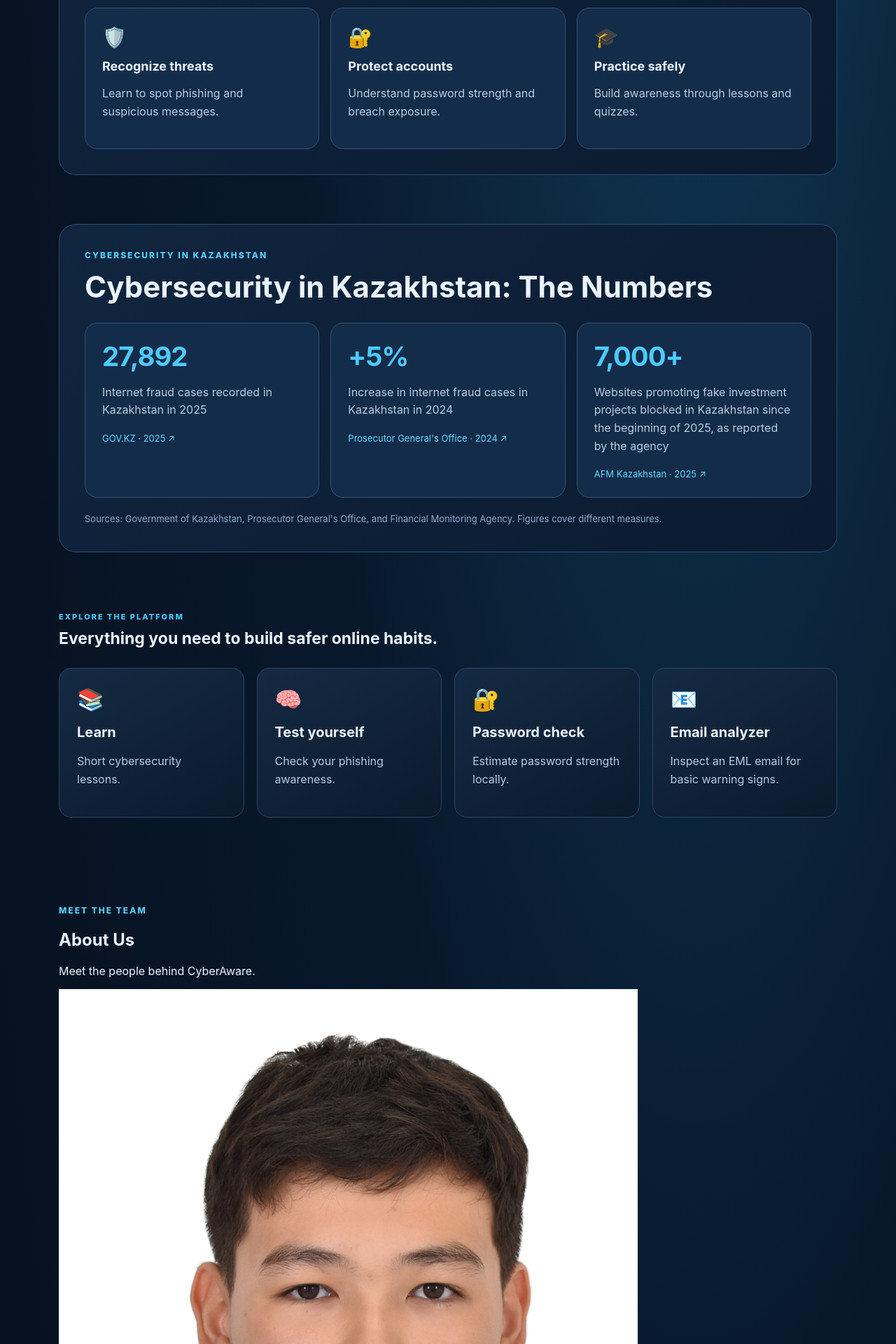
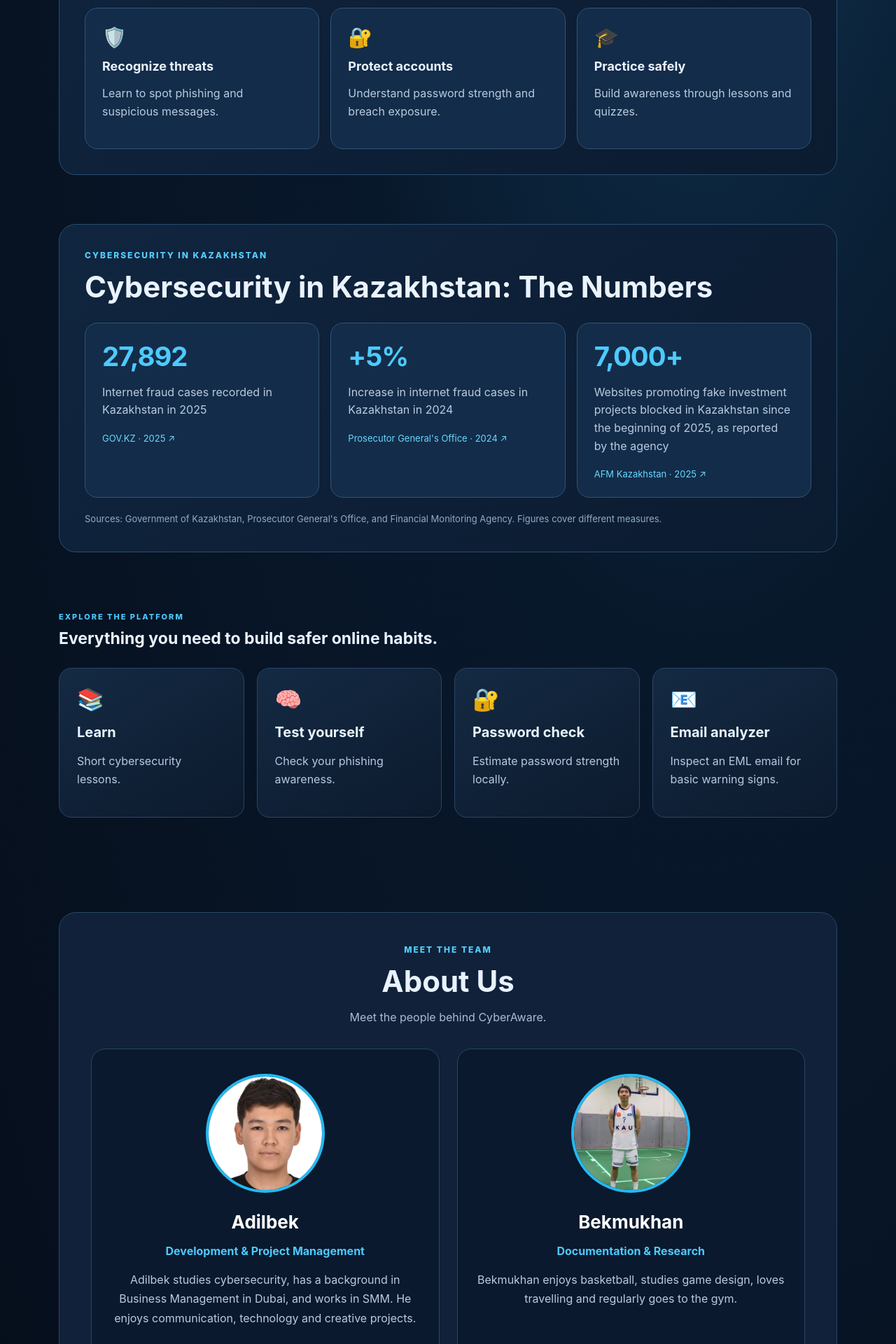
Before and after one commit to Adiluchi/CyberAware, a Flask app: page / in a window 1280 px wide. Shown: the part 1086-3006 px from the top of the page at 70% size. Run offline with Flask 3, Linux system fonts and the light colour scheme.

Commit message:
Update style.css
Add About Us section styling

```diff
--- a/static/style.css
+++ b/static/style.css
@@ -41,3 +41,88 @@
     margin-bottom: 24px;
   }
 }
+
+/* ABOUT US - TEAM SECTION */
+
+.team-section {
+  margin: 70px 0;
+  padding: 45px;
+  background: #102139;
+  border: 1px solid #294764;
+  border-radius: 24px;
+  text-align: center;
+}
+
+.team-section h2 {
+  font-size: clamp(30px, 4vw, 42px);
+  color: #e8f2ff;
+  margin: 12px 0;
+}
+
+.team-section > p {
+  color: #a9bdd4;
+  margin-bottom: 35px;
+}
+
+.team-grid {
+  display: grid;
+  grid-template-columns: repeat(2, minmax(0, 1fr));
+  gap: 25px;
+}
+
+.team-card {
+  background: #0a192d;
+  border: 1px solid #294764;
+  border-radius: 20px;
+  padding: 35px 25px;
+  transition: transform 0.3s, border-color 0.3s;
+}
+
+.team-card:hover {
+  transform: translateY(-5px);
+  border-color: #24b9f2;
+}
+
+.team-photo {
+  width: 170px;
+  height: 170px;
+  object-fit: cover;
+  object-position: center;
+  border-radius: 50%;
+  border: 4px solid #24b9f2;
+  display: block;
+  margin: 0 auto 22px;
+}
+
+.team-card h3 {
+  font-size: 26px;
+  color: #ffffff;
+  margin-bottom: 10px;
+}
+
+.team-role {
+  color: #4dcaff;
+  font-weight: 700;
+  margin-bottom: 18px;
+}
+
+.team-card p:not(.team-role) {
+  color: #b9cbe0;
+  line-height: 1.7;
+}
+
+@media (max-width: 768px) {
+  .team-section {
+    padding: 25px 18px;
+    margin: 40px 0;
+  }
+
+  .team-grid {
+    grid-template-columns: 1fr;
+  }
+
+  .team-photo {
+    width: 145px;
+    height: 145px;
+  }
+}
```
